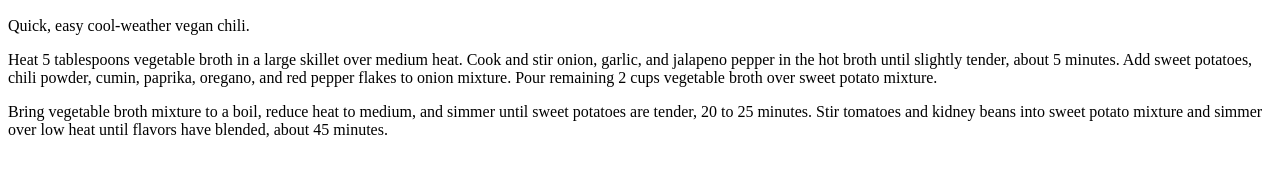
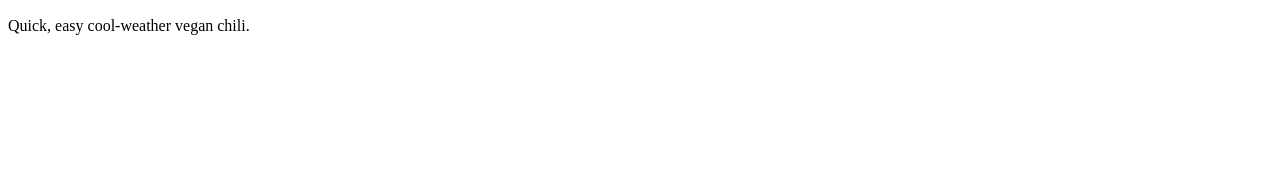
Before and after one commit to mintleafsoup/odin-recipes, a plain HTML site: page recipes/chili.html in a window 1280 px wide. Shown: the part 434-610 px from the top of the page. Drawn offline with Linux system fonts and the light colour scheme.

Commit message:
Delete description

```diff
--- a/recipes/chili.html
+++ b/recipes/chili.html
@@ -11,8 +11,6 @@
    <img src="https://www.noracooks.com/wp-content/uploads/2017/02/Square.jpg" alt="A bowl of vegan sweet potato chili">
    <h2>Description</h2>
    <p>Quick, easy cool-weather vegan chili.</p>
-   <p>Heat 5 tablespoons vegetable broth in a large skillet over medium heat. Cook and stir onion, garlic, and jalapeno pepper in the hot broth until slightly tender, about 5 minutes. Add sweet potatoes, chili powder, cumin, paprika, oregano, and red pepper flakes to onion mixture. Pour remaining 2 cups vegetable broth over sweet potato mixture.</p>
-   <p>Bring vegetable broth mixture to a boil, reduce heat to medium, and simmer until sweet potatoes are tender, 20 to 25 minutes. Stir tomatoes and kidney beans into sweet potato mixture and simmer over low heat until flavors have blended, about 45 minutes.</p>
 
 </body>
 </html>
```
